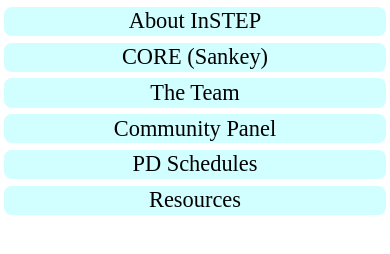
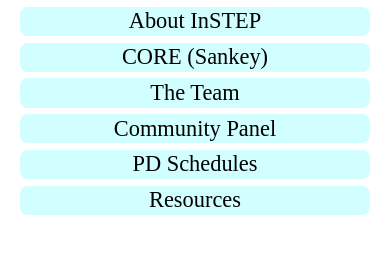
Before and after one commit to zsierzega/IN-STEP, a plain HTML site: page about/index.html in a window 390 px wide. Drawn offline with Linux system fonts and the light colour scheme.

Commit message:
adjust mobile navigation tab spacing

```diff
--- a/screen.css
+++ b/screen.css
@@ -99,6 +99,12 @@
 
 }
 
+.banner_nav{
+
+  margin-left: 1em;
+  margin-right: 1em;
+
+}
 
 @media screen and (min-width: 465px) {
 
```
Also changed, not shown: 1 other file.
